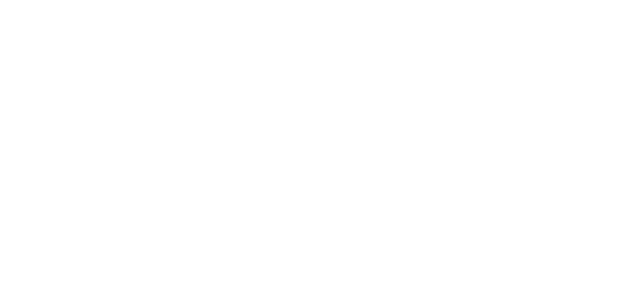
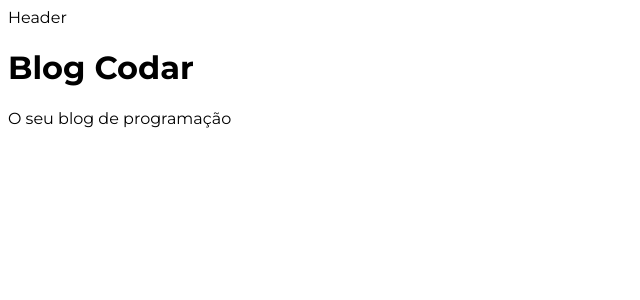
Before and after one commit to hugosmoreira/blog-website-php, a PHP site: page / in a window 1280 px wide. Before the commit the part shown is empty. Shown: the top 300 px of the page, without its empty margins (0-640 px from the left). Run offline with PHP 8.4, Linux system fonts and the light colour scheme.

Commit message:
update pages

```diff
--- a/css/style.css
+++ b/css/style.css
@@ -0,0 +1,3 @@
+* {
+    font-family: 'Montserrat', sans-serif;
+}
--- a/helpers/url.php
+++ b/helpers/url.php
@@ -0,0 +1,3 @@
+<?php
+
+  $BASE_URL = "http://" . $_SERVER['SERVER_NAME'] . dirname($_SERVER['REQUEST_URI']. '?') . '/';
--- a/index.php
+++ b/index.php
@@ -1,12 +1,18 @@
-<!DOCTYPE html>
-<html lang="en">
-<head>
-    <meta charset="UTF-8">
-    <meta http-equiv="X-UA-Compatible" content="IE=edge">
-    <meta name="viewport" content="width=device-width, initial-scale=1.0">
-    <title>AI Mind Blog</title>
-</head>
-<body>
+<?php
+    include_once('templates/header.php');
+
+?>
+
+
+
+
+    <main>
+    <div id="title-container">
+      <h1>Blog Codar</h1>
+      <p>O seu blog de programação</p>
+    </div>
+
+    </main>
 
 </body>
 </html>
--- /dev/null
+++ b/templates/footer.php
@@ -0,0 +1,5 @@
+<footer>
+  <p>Blog AI News &copy; 2022</p>
+</footer>
+</body>
+</html>
--- /dev/null
+++ b/templates/header.php
@@ -0,0 +1,21 @@
+<?php
+    include_once('helpers/url.php');
+
+?>
+
+
+
+<!DOCTYPE html>
+<html lang="en">
+<head>
+    <meta charset="UTF-8">
+    <meta http-equiv="X-UA-Compatible" content="IE=edge">
+    <meta name="viewport" content="width=device-width, initial-scale=1.0">
+    <title>AI Mind Blog</title>
+    <link rel="stylesheet" href="<?= $BASE_URL ?>/css/style.css" >
+    <link href="https://fonts.googleapis.com/css2?family=Kaushan+Script&family=Lato:wght@400;700&family=Montserrat:wght@300;400;500;700&family=Poppins:ital,wght@0,200;0,300;0,400;0,500;0,700;1,600&display=swap" rel="stylesheet">
+</head>
+<body>
+    <header>
+        Header
+    </header>
```
Also changed, not shown: contato.php (added).
